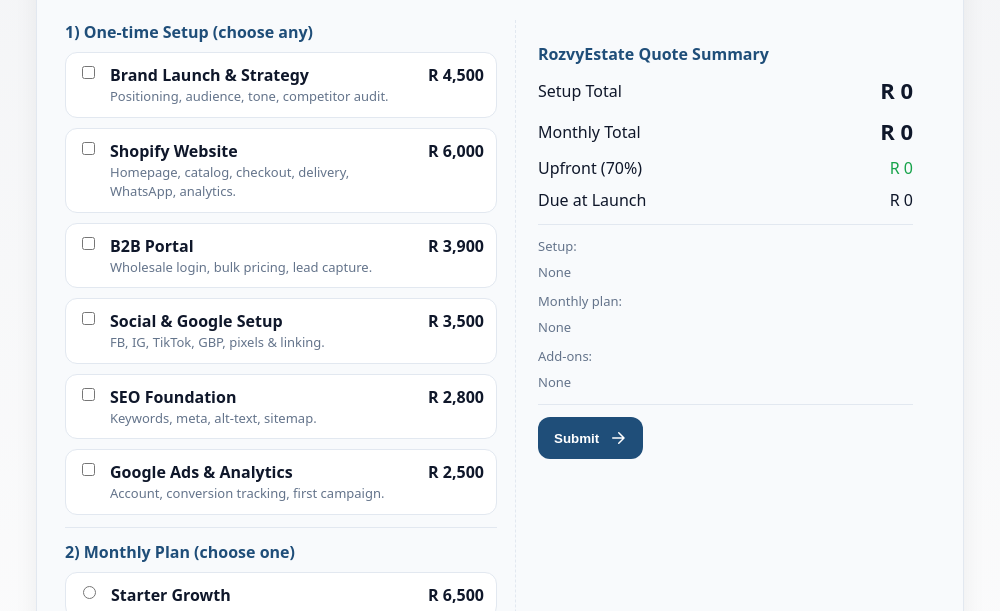
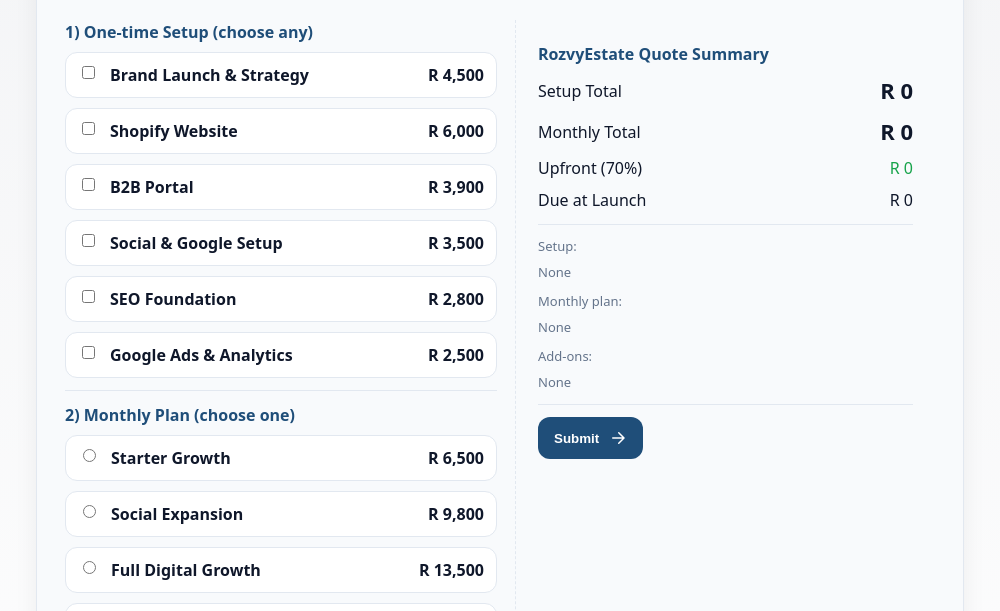
Before and after one commit to Fiker-dev/lulidigital-quote, a plain HTML site: page index.html in a window 1280 px wide. Shown: the part 163-774 px from the top of the page, without its empty margins (140-1140 px from the left). Drawn offline with Linux system fonts and the light colour scheme.

Commit message:
Update index.html

```diff
--- a/index.html
+++ b/index.html
@@ -85,8 +85,12 @@
                 Submit
                 <svg width="18" height="18" viewBox="0 0 24 24" fill="none" xmlns="http://www.w3.org/2000/svg"><path d="M5 12h14M13 5l7 7-7 7" stroke="#fff" stroke-width="2" stroke-linecap="round" stroke-linejoin="round"/></svg>
               </button>
-              <div id="ok" class="success" style="margin-top:10px">Quote submitted successfully. Check your inbox.</div>
-              <div id="err" class="error" style="margin-top:10px">Error sending quote. Please try again.</div>
+              <div id="ok" class="success" style="margin-top:10px">
+                Quote submitted successfully. We will get back to you shortly.
+              </div>
+              <div id="err" class="error" style="margin-top:10px">
+                Error sending quote. Please try again.
+              </div>
             </div>
           </aside>
         </div>
@@ -103,12 +107,12 @@
     const currency = new Intl.NumberFormat('en-ZA',{style:'currency',currency:'ZAR',maximumFractionDigits:0});
 
     const SETUP = [
-      { id:'brand',  name:'Brand Launch & Strategy', price:4500, desc:'Positioning, audience, tone, competitor audit.' },
-      { id:'shopify',name:'Shopify Website',         price:6000, desc:'Homepage, catalog, checkout, delivery, WhatsApp, analytics.' },
-      { id:'b2b',    name:'B2B Portal',              price:3900, desc:'Wholesale login, bulk pricing, lead capture.' },
-      { id:'social', name:'Social & Google Setup',   price:3500, desc:'FB, IG, TikTok, GBP, pixels & linking.' },
-      { id:'seo',    name:'SEO Foundation',          price:2800, desc:'Keywords, meta, alt-text, sitemap.' },
-      { id:'ads',    name:'Google Ads & Analytics',  price:2500, desc:'Account, conversion tracking, first campaign.' },
+      { id:'brand',  name:'Brand Launch & Strategy', price:4500 },
+      { id:'shopify',name:'Shopify Website', price:6000 },
+      { id:'b2b',    name:'B2B Portal', price:3900 },
+      { id:'social', name:'Social & Google Setup', price:3500 },
+      { id:'seo',    name:'SEO Foundation', price:2800 },
+      { id:'ads',    name:'Google Ads & Analytics', price:2500 },
     ];
 
     const MONTHLY = [
@@ -136,7 +140,7 @@
         const wrap = el('div',{className:'option'});
         const input = el('input',{type:type==='monthly'?'radio':'checkbox', id, name:type, value:item.id});
         const lab = el('label',{htmlFor:id});
-        lab.innerHTML = `<b>${item.name}</b><div class="muted">${item.desc||''}</div>`;
+        lab.innerHTML = `<b>${item.name}</b>`;
         const price = el('div',{className:'price'}, currency.format(item.price));
         wrap.append(input, lab, price);
         target.append(wrap);
@@ -174,7 +178,7 @@
     document.addEventListener('input', recalc);
     recalc();
 
-    // ===== Submit directly to Formspree =====
+    // ===== Submit to Formspree =====
     q('#submitBtn').addEventListener('click', async ()=>{
       const setupSel   = selectedFrom(SETUP, 'input[name="setup"]');
       const addonsSel  = selectedFrom(ADDONS, 'input[name="addons"]');
```
